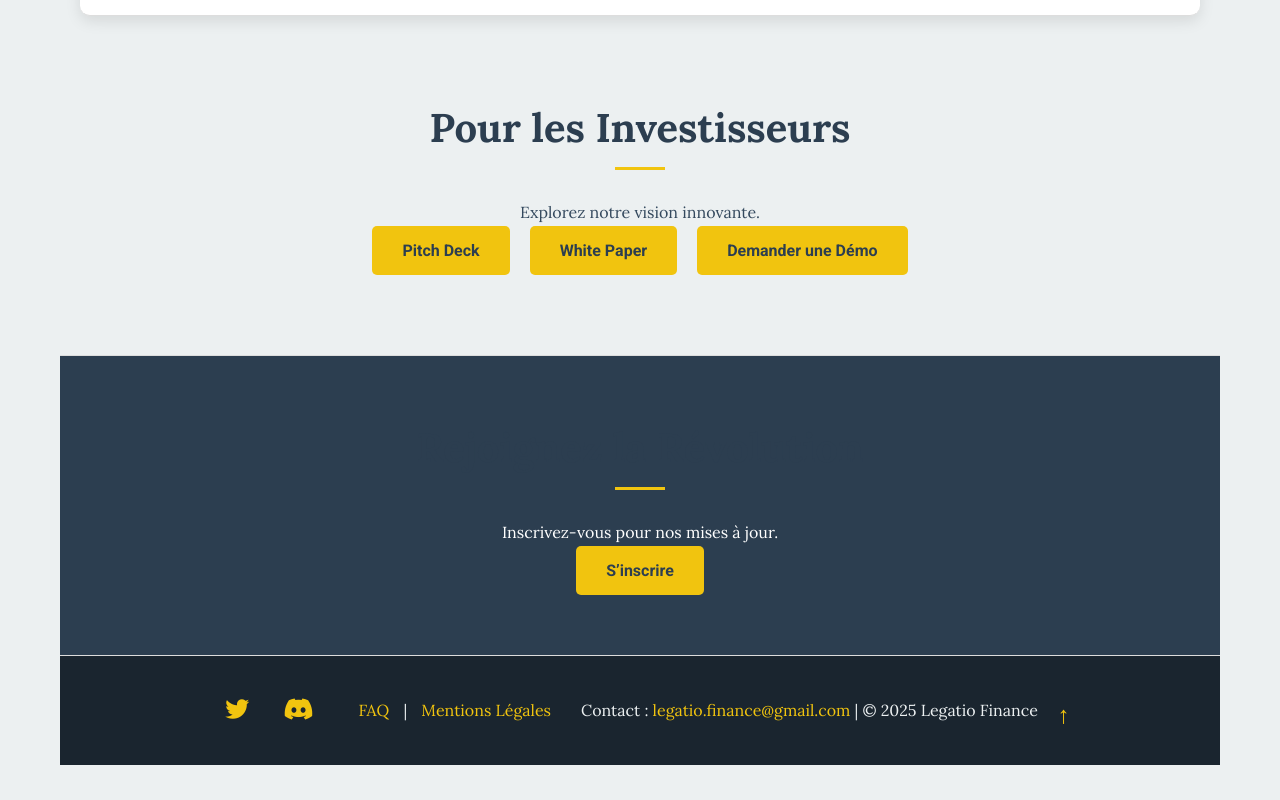
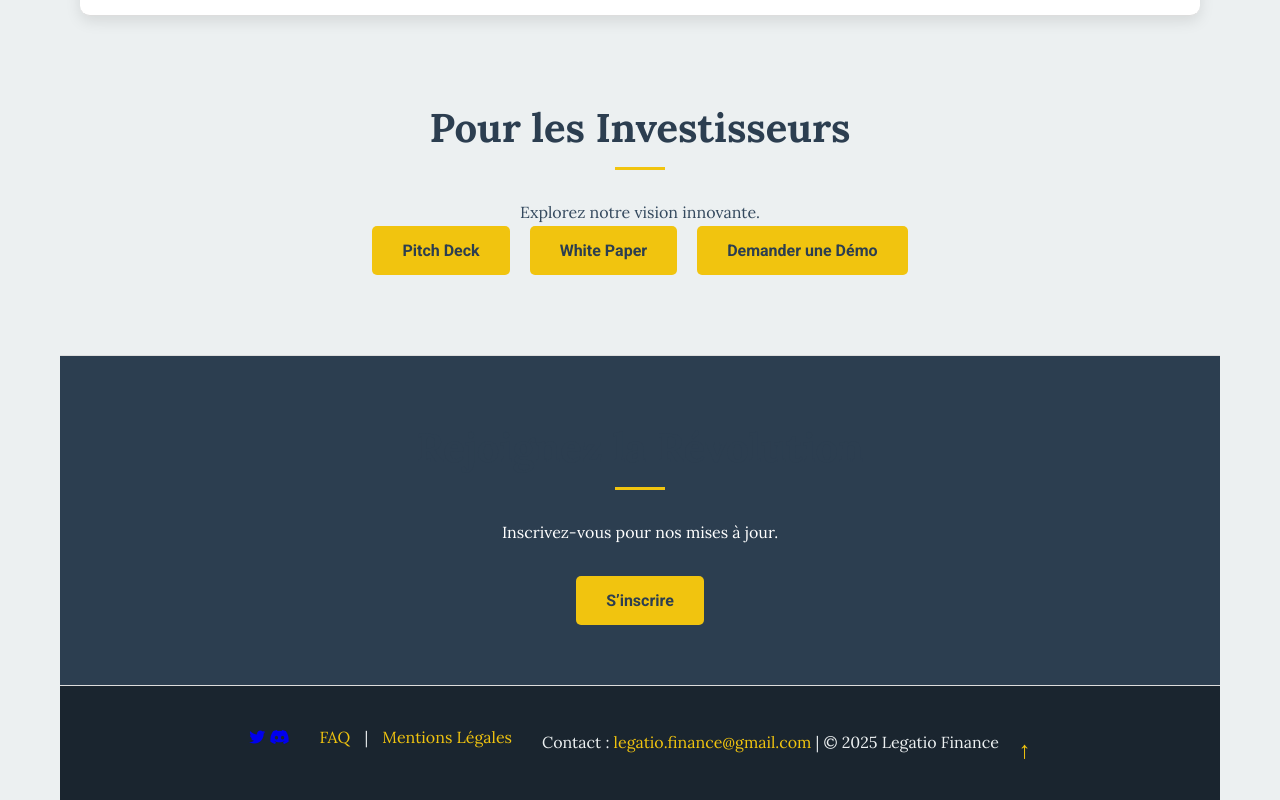
Before and after one commit to DelmarCrypto/legatio.finance, a plain HTML site: page index.html in a window 1280 px wide. Shown: the part 4399-5199 px from the top of the page. Before the commit the page ends 5164 px from the top, so only its background shows below. Drawn offline with nearby package versions, Linux system fonts and the light colour scheme.

Commit message:
Update main.css

```diff
--- a/main.css
+++ b/main.css
@@ -443,12 +443,22 @@ body {
     box-shadow: 0 4px 10px rgba(241, 196, 15, 0.3);
 }
 
+/* ... (reste du CSS inchangé jusqu'à "Restez Informé") ... */
+
 /* Restez Informé */
 .stay-informed {
     background-color: #2c3e50;
     color: #fff;
     padding: 60px 20px;
     text-align: center;
+}
+
+.stay-informed p {
+    margin-bottom: 30px; /* Espacement accru entre le texte et le bouton */
+}
+
+.stay-informed-actions {
+    margin-top: 20px; /* Espacement supplémentaire pour le bouton */
 }
 
 /* Footer */
@@ -462,20 +472,17 @@ body {
 .footer-content {
     display: flex;
     flex-wrap: wrap;
-    gap: 20px;
     justify-content: center;
     align-items: center;
+    gap: 20px; /* Espacement uniforme entre les éléments */
 }
 
-.social-links a {
-    color: #f1c40f;
-    margin: 0 15px;
-    font-size: 1.5rem;
-    transition: color 0.3s;
+.social-links {
+    margin-bottom: 10px; /* Séparation avec les liens */
 }
 
-.social-links a:hover {
-    color: #d4a017;
+.footer-links {
+    margin-bottom: 10px; /* Séparation avec le contact */
 }
 
 .footer-links a {
@@ -490,7 +497,7 @@ body {
 }
 
 .footer-contact p {
-    margin: 10px 0;
+    margin: 0; /* Réinitialisation des marges */
 }
 
 .footer-contact a {
@@ -504,8 +511,8 @@ body {
 }
 
 .back-to-top {
-    display: inline-block;
-    margin-top: 10px;
+    display: block;
+    margin-top: 15px; /* Espacement avec le texte du contact */
     color: #f1c40f;
     text-decoration: none;
     font-size: 1.5rem;
@@ -515,6 +522,8 @@ body {
 .back-to-top:hover {
     color: #d4a017;
 }
+
+/* ... (reste du CSS inchangé, y compris la responsivité) ... */
 
 /* Responsivité */
 @media (max-width: 768px) {
```
